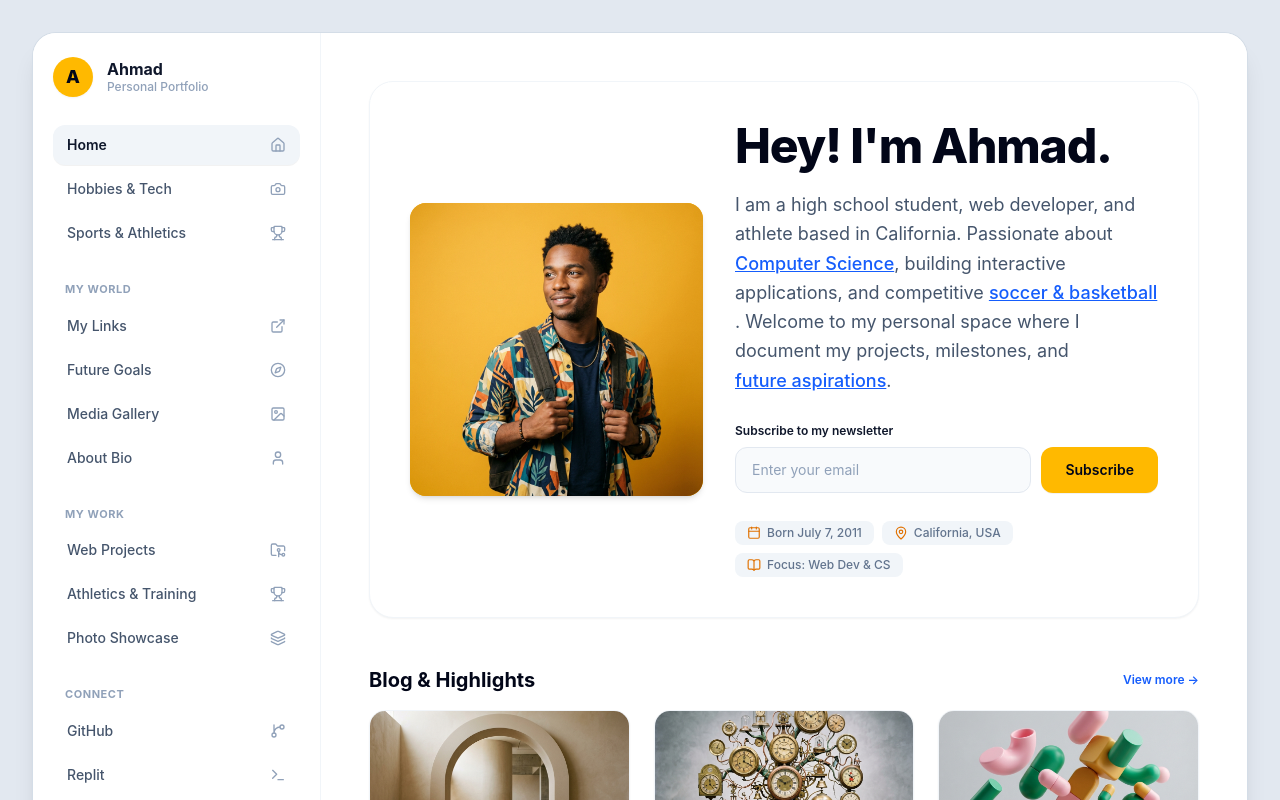
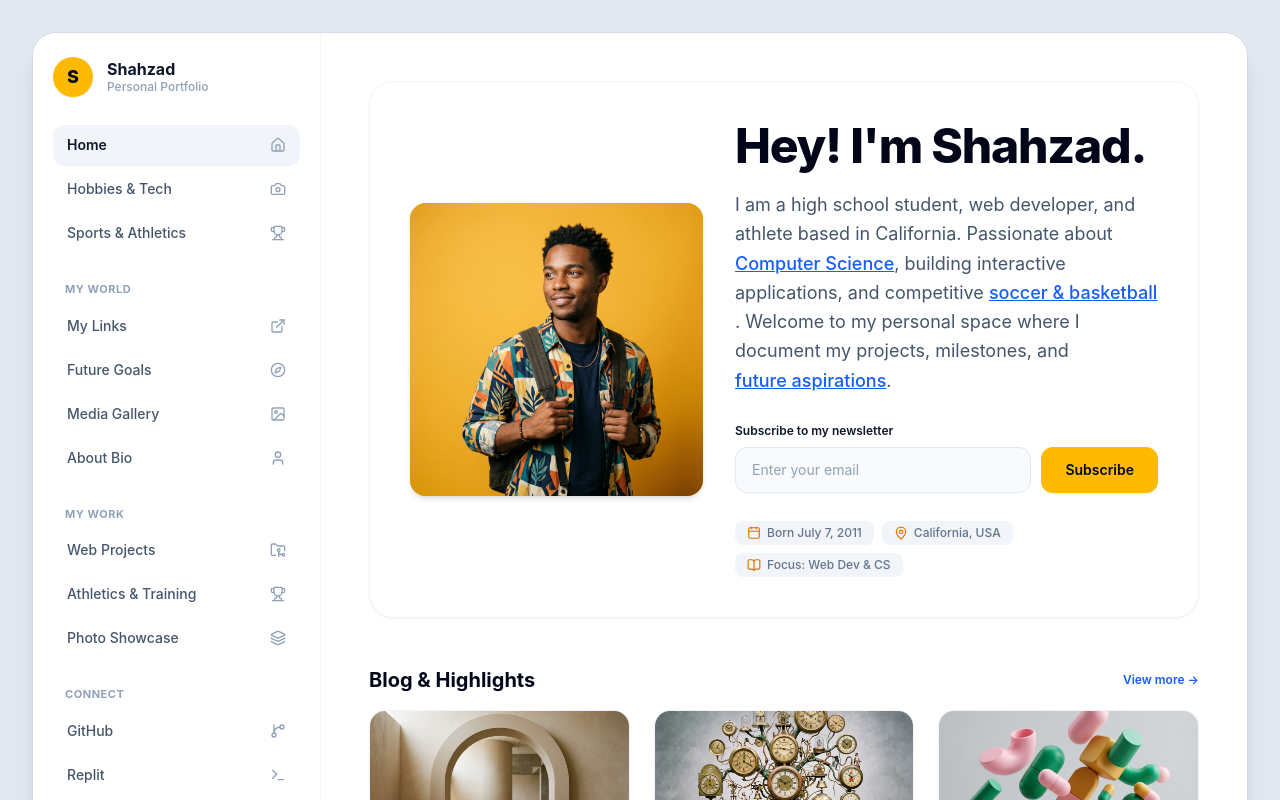
Before and after one commit to Shahzadakbari/about-me-web-page-projectt, a React (Vite) app: page / in a window 1280 px wide. Shown: the top 800 px of the page. Built offline with nearby package versions, Linux system fonts and the light colour scheme; no server answers.

Commit message:
feat: update display name to Shahzad
Replace instances of "Ahmad" with "Shahzad" throughout the Home page and Sidebar components to reflect the correct user identity.

```diff
--- a/src/components/Sidebar.tsx
+++ b/src/components/Sidebar.tsx
@@ -57,11 +57,11 @@ export const Sidebar: React.FC<SidebarProps> = ({
         className="flex items-center gap-3.5 text-left group focus:outline-hidden"
       >
         <div className="w-10 h-10 rounded-full bg-amber-400 text-slate-950 font-extrabold flex items-center justify-center text-lg shadow-xs group-hover:scale-105 transition-transform">
-          A
+          S
         </div>
         <div>
           <div className="text-base font-bold text-slate-900 group-hover:text-amber-600 transition-colors leading-tight">
-            Ahmad
+            Shahzad
           </div>
           <div className="text-xs text-slate-400 font-medium">Personal Portfolio</div>
         </div>
@@ -247,9 +247,9 @@ export const Sidebar: React.FC<SidebarProps> = ({
           className="flex items-center gap-2.5 focus:outline-hidden"
         >
           <div className="w-8 h-8 rounded-full bg-amber-400 text-slate-950 font-bold flex items-center justify-center text-sm shadow-xs">
-            A
+            S
           </div>
-          <span className="font-bold text-slate-900 text-sm">Ahmad • Portfolio</span>
+          <span className="font-bold text-slate-900 text-sm">Shahzad • Portfolio</span>
         </button>
 
         <button
--- a/src/pages/HomePage.tsx
+++ b/src/pages/HomePage.tsx
@@ -108,7 +108,7 @@ export const HomePage: React.FC<HomePageProps> = ({ onNavigate, onSendMessage })
           {/* Right Text & Newsletter */}
           <div className="md:col-span-7 space-y-5">
             <h1 className="text-3xl sm:text-4xl lg:text-5xl font-extrabold text-slate-950 tracking-tight">
-              Hey! I'm Ahmad.
+              Hey! I'm Shahzad.
             </h1>
 
             <p className="text-slate-600 text-base sm:text-lg leading-relaxed font-normal">
```
